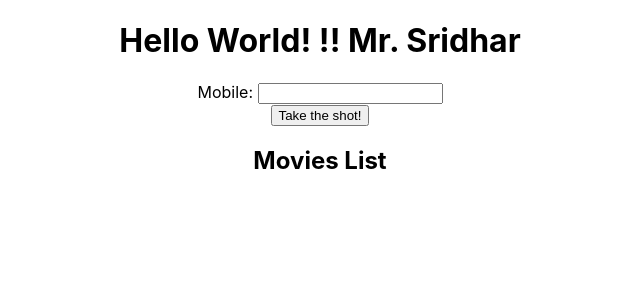
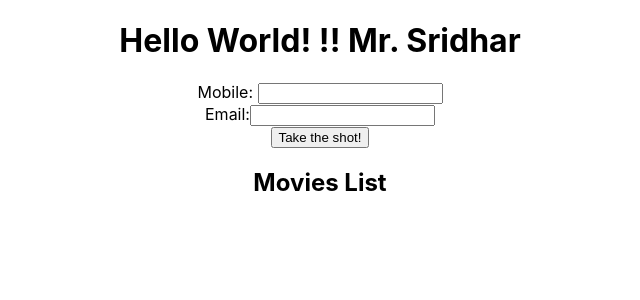
Before and after one commit to SridharVeigandla/react-hw, a React (Create React App) app: page / in a window 1280 px wide. Shown: the top 300 px of the page, without its empty margins (320-960 px from the left). Built offline with nearby package versions, Linux system fonts and the light colour scheme.

Commit message:
Email component added

```diff
--- /dev/null
+++ b/src/Email.js
@@ -0,0 +1,9 @@
+function Email() {
+
+    return (
+        <div>
+            Email:<input type="text" />
+        </div>
+    );
+}
+export default Email;
--- a/src/UserForm.js
+++ b/src/UserForm.js
@@ -1,9 +1,11 @@
 import Input from './Input'
+import Email from './Email'
 
 function UserForm(){
     return (
         <div>
            <Input/>
+           <Email/>
         </div>
     );
 }
```
